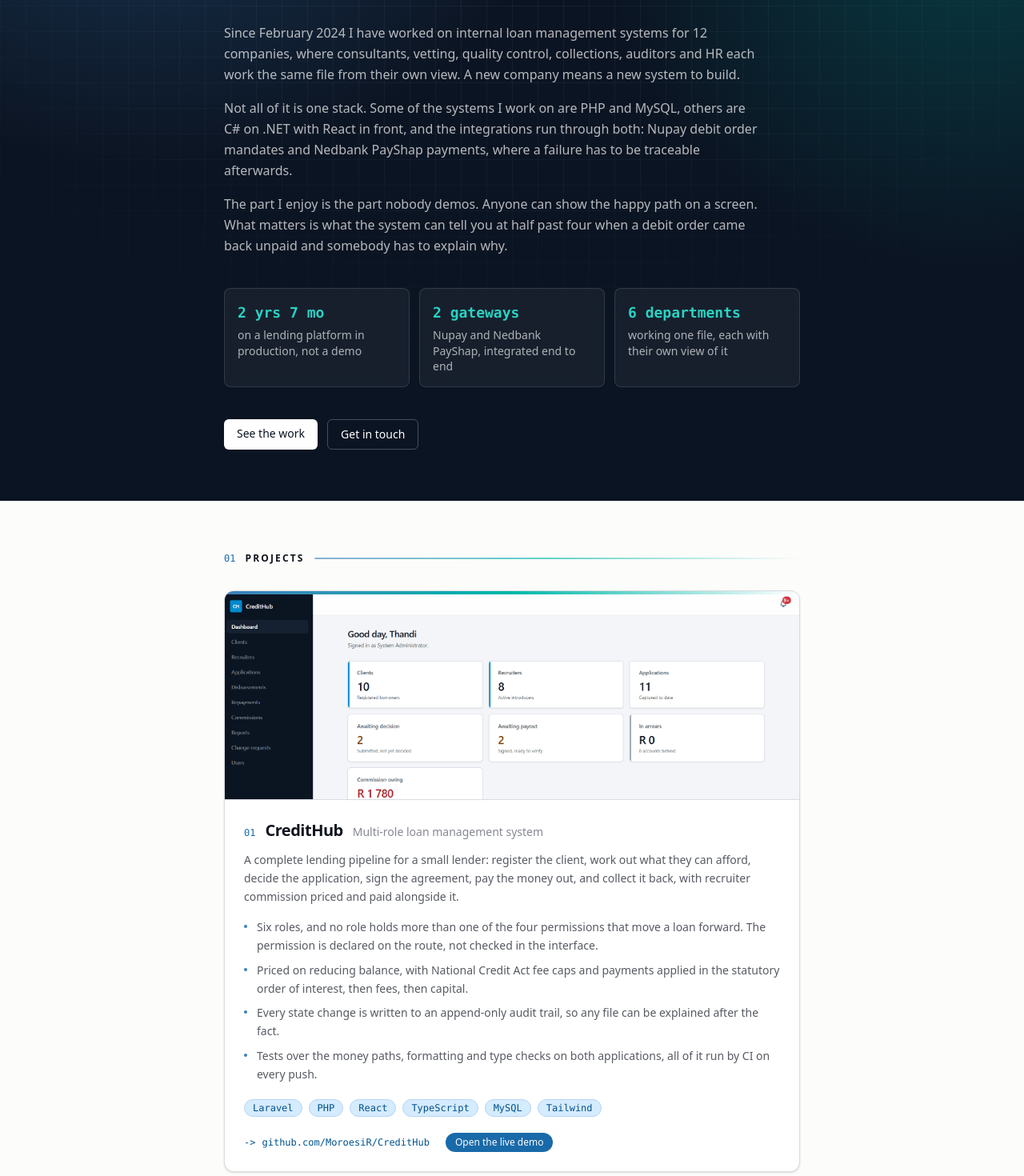
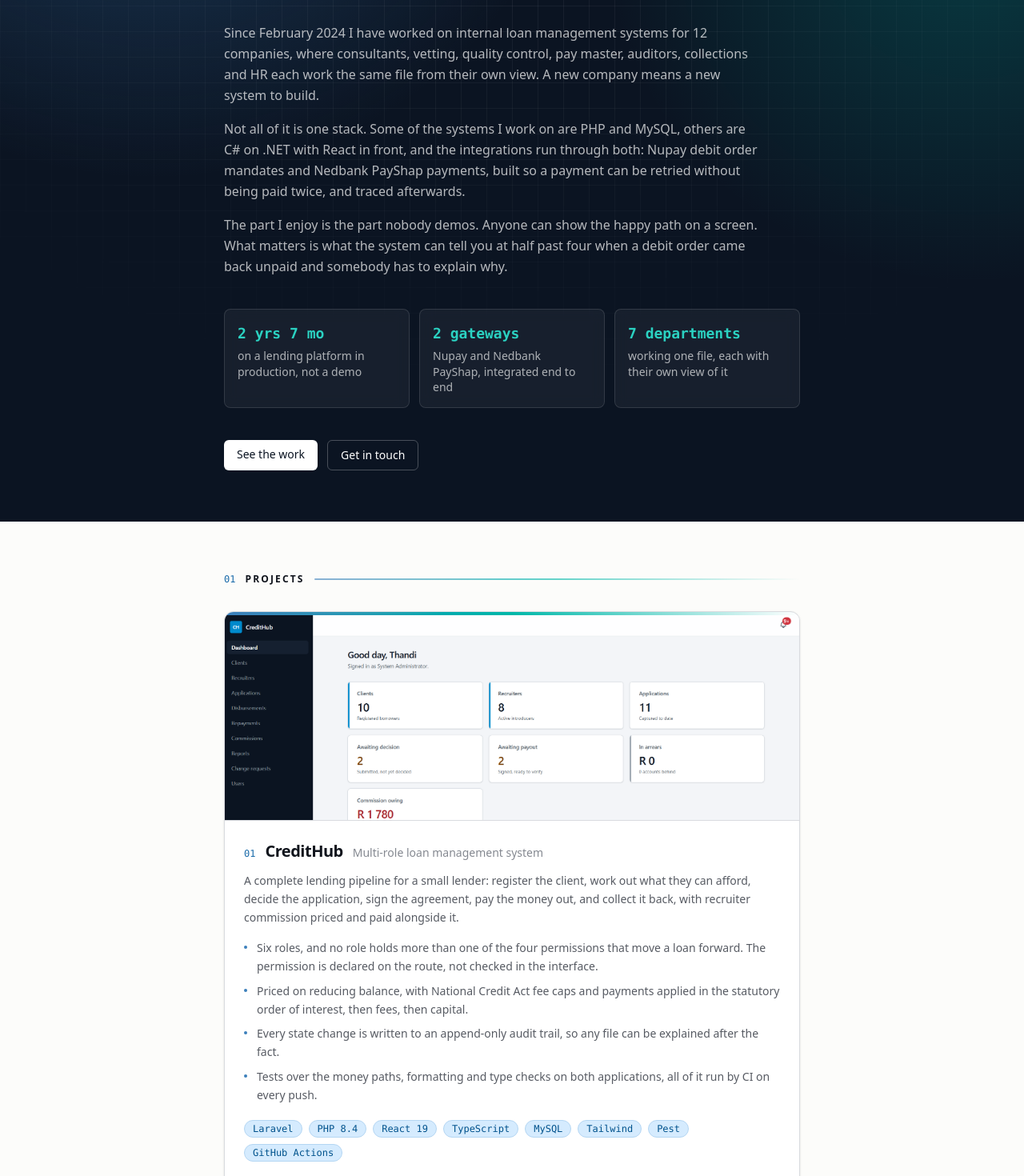
Before and after one commit to MoroesiR/MoroesiR.github.io, a React (Vite) app: page / in a window 1280 px wide. Shown: the part 340-1810 px from the top of the page at 80% size. Built offline with nearby package versions, Linux system fonts and the light colour scheme; no server answers.

Commit message:
Update the CV and bring the experience section up to date

```diff
--- a/index.html
+++ b/index.html
@@ -20,7 +20,7 @@
     <meta property="og:title" content="Moroesi Ramodupi, software developer" />
     <meta
       property="og:description"
-      content="Two and a half years building loan management platforms and payment integrations. PHP, Laravel, React, TypeScript and C#."
+      content="Over two years building loan management systems and payment integrations for 12 companies. PHP, Laravel, React, TypeScript, C# and AWS."
     />
     <meta name="twitter:card" content="summary" />
 
@@ -57,7 +57,8 @@
           "TypeScript",
           "REST APIs",
           "Loan management systems",
-          "Payment gateway integration"
+          "Payment gateway integration",
+          "AWS"
         ],
         "sameAs": [
           "https://github.com/MoroesiR",
--- a/src/data/experience.ts
+++ b/src/data/experience.ts
@@ -13,15 +13,16 @@ export const experience: Role[] = [
     location: 'Durban, KwaZulu-Natal',
     period: 'February 2024 to now',
     points: [
-      'Maintain and extend the internal loan management systems used by 12 companies, and build a new system each time a company is brought on, with role based workflows for consultants, vetting, quality control, auditors, collections and HR.',
+      'Maintain and extend the internal loan management systems used by 12 companies, each on its own database schema, and set up a new system each time a company is brought on, with role based workflows for consultants, vetting, quality control, pay master, auditors, collections and HR.',
       'Work across both stacks the business runs on: PHP with MySQL on some of the systems, C# on .NET with React on others.',
-      'Integrated the Nupay and Nedbank PayShap APIs for debit order mandates, loan disbursements, recruiter commissions and client refunds, with error handling and transaction logging so a failed payment can be traced afterwards.',
-      'One of two developers, working with an external AWS consultant, moving these systems from shared hosting onto AWS: assessing what they need to run across multiple instances, and automating deployments so a release stops being a manual copy onto one server.',
+      'Integrated the Nupay and Nedbank PayShap APIs for debit order mandates, loan disbursements, recruiter commissions and client refunds, with error handling and transaction logging so any issue can be traced afterwards.',
+      'Made payments safe to retry. A mandate request is sent once, and a mandate left behind by a timeout is recovered instead of duplicated. A refund the bank has not confirmed is held so it is never paid twice, and every payout carries a company specific statement reference so finance can reconcile it.',
+      'One of two developers, working with an external AWS consultant, moving these systems from shared hosting onto AWS. Built the health check for the load balancer and CodeDeploy, a container runner for background workers and scheduled jobs, and S3 document storage, and moved every secret out of the code into environment configuration, working toward automated releases in place of a manual copy onto one server.',
       'Built the REST endpoints the systems talk to each other through: mandate checks, settlement processing and data exchange across companies.',
-      'Built a client verification flow that automates employment checks, mandate validation and document processing, taking a large part of the manual vetting away.',
-      'Added an audit trail that records every change to a file as it moves between departments, from capture through vetting, quality control, payment and auditor review.',
-      'Built a query management system for client requests such as banking detail changes, refunds and contact updates, with status tracking and routing to the department that handles them.',
-      'Indexed the slow MySQL queries and brought page load times down noticeably, and cleaned up a legacy PHP codebase: better structure, SQL injection gaps closed, input validation added.',
+      'Built a client verification flow that automates employment checks, mandate validation and document processing, with bank specific account rules and duplicate ID checks, taking a large part of the manual vetting away.',
+      'Added an audit trail that records every change to a file as it moves between departments, from the consultant through vetting, quality control, payment and auditor review, plus a handover trail of who held each file and for how long.',
+      'Built a query management system for client requests such as banking detail changes, refunds, settlements and cancellations, with status tracking and routing to the department that handles them.',
+      'Indexed the slow MySQL queries and brought page load times down noticeably, and cleaned up legacy PHP and C# code: better structure, SQL injection gaps closed, input validation added, all through code review with senior developers, Git branching and a standards check in CI.',
     ],
   },
 ]
--- a/src/data/profile.ts
+++ b/src/data/profile.ts
@@ -2,7 +2,7 @@ export const profile = {
   name: 'Moroesi Ramodupi',
   role: 'Software developer',
   location: 'Durban, South Africa',
-  availability: 'Open to roles across South Africa, on site or remote',
+  availability: 'Open to remote or Durban hybrid',
   // Phone number stays on the CV, off the page.
   emails: ['moroesiramodupi@gmail.com'],
   portrait: '/portrait.jpg',
@@ -11,12 +11,12 @@ export const profile = {
   linkedin: 'https://www.linkedin.com/in/moroesi-ramodupi-654a4b25a',
   headline: 'I build the systems that lend money and keep track of it.',
   summary: [
-    'Since February 2024 I have worked on internal loan management systems for 12 companies, where consultants, vetting, quality control, collections, auditors and HR each work the same file from their own view. A new company means a new system to build.',
-    'Not all of it is one stack. Some of the systems I work on are PHP and MySQL, others are C# on .NET with React in front, and the integrations run through both: Nupay debit order mandates and Nedbank PayShap payments, where a failure has to be traceable afterwards.',
+    'Since February 2024 I have worked on internal loan management systems for 12 companies, where consultants, vetting, quality control, pay master, auditors, collections and HR each work the same file from their own view. A new company means a new system to build.',
+    'Not all of it is one stack. Some of the systems I work on are PHP and MySQL, others are C# on .NET with React in front, and the integrations run through both: Nupay debit order mandates and Nedbank PayShap payments, built so a payment can be retried without being paid twice, and traced afterwards.',
     'The part I enjoy is the part nobody demos. Anyone can show the happy path on a screen. What matters is what the system can tell you at half past four when a debit order came back unpaid and somebody has to explain why.',
   ],
   openTo:
-    'Looking for backend, full stack or fintech work. Durban based and happy on site, open to hybrid anywhere in South Africa, and set up to work remotely. Picking up Docker and AWS at the moment, and building CreditHub in Laravel in my own time.',
+    'Looking for a backend or fintech role where I can keep building toward senior engineering. Durban based, open to remote work or a hybrid role in Durban. At work I am one of two developers moving our systems onto AWS, and in my own time I build CreditHub in Laravel.',
 }
 
 const STARTED = new Date(2024, 1)
@@ -34,5 +34,5 @@ function tenure(): string {
 export const facts = [
   { value: tenure(), label: 'on a lending platform in production, not a demo' },
   { value: '2 gateways', label: 'Nupay and Nedbank PayShap, integrated end to end' },
-  { value: '6 departments', label: 'working one file, each with their own view of it' },
+  { value: '7 departments', label: 'working one file, each with their own view of it' },
 ]
--- a/src/data/projects.ts
+++ b/src/data/projects.ts
@@ -22,7 +22,7 @@ export const projects: Project[] = [
       'Every state change is written to an append-only audit trail, so any file can be explained after the fact.',
       'Tests over the money paths, formatting and type checks on both applications, all of it run by CI on every push.',
     ],
-    stack: ['Laravel', 'PHP', 'React', 'TypeScript', 'MySQL', 'Tailwind'],
+    stack: ['Laravel', 'PHP 8.4', 'React 19', 'TypeScript', 'MySQL', 'Tailwind', 'Pest', 'GitHub Actions'],
     repo: 'https://github.com/MoroesiR/CreditHub',
     demo: 'https://credithub-demo.onrender.com',
     image: '/shots/credithub-dashboard.png',
--- a/src/data/skills.ts
+++ b/src/data/skills.ts
@@ -14,7 +14,7 @@ export const skills: SkillGroup[] = [
   },
   {
     heading: 'Databases',
-    items: ['MySQL and MariaDB', 'SQL Server', 'Entity Framework Core'],
+    items: ['MySQL and MariaDB: indexing and migrations', 'SQL Server', 'Entity Framework Core'],
   },
   {
     heading: 'APIs and integration',
@@ -25,11 +25,11 @@ export const skills: SkillGroup[] = [
     ],
   },
   {
-    heading: 'Tools',
-    items: ['Git and GitHub', 'Visual Studio and VS Code', 'Postman', 'Swagger', 'GitHub Actions'],
+    heading: 'Cloud and DevOps',
+    items: ['AWS: S3, CodeDeploy, load balancing', 'GitHub Actions', 'Docker, still learning'],
   },
   {
-    heading: 'Learning now',
-    items: ['Docker', 'AWS'],
+    heading: 'Tools',
+    items: ['Git and GitHub', 'Visual Studio and VS Code', 'Postman', 'Swagger', 'Chrome DevTools'],
   },
 ]
```
Also changed, not shown: 1 other file (tests, documents, lock files or other folders).
